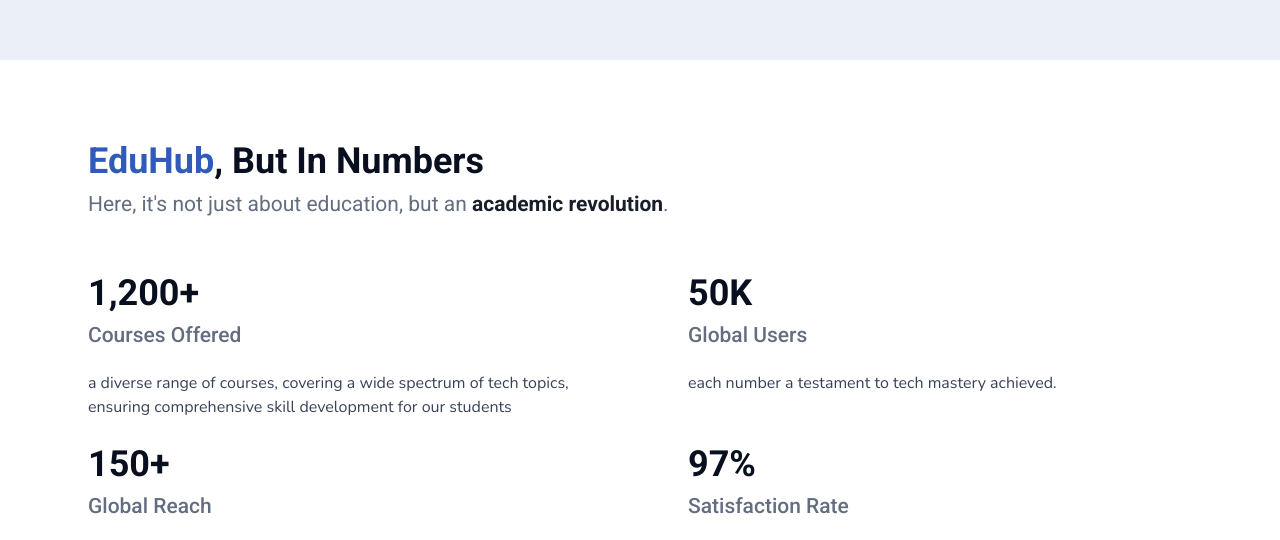
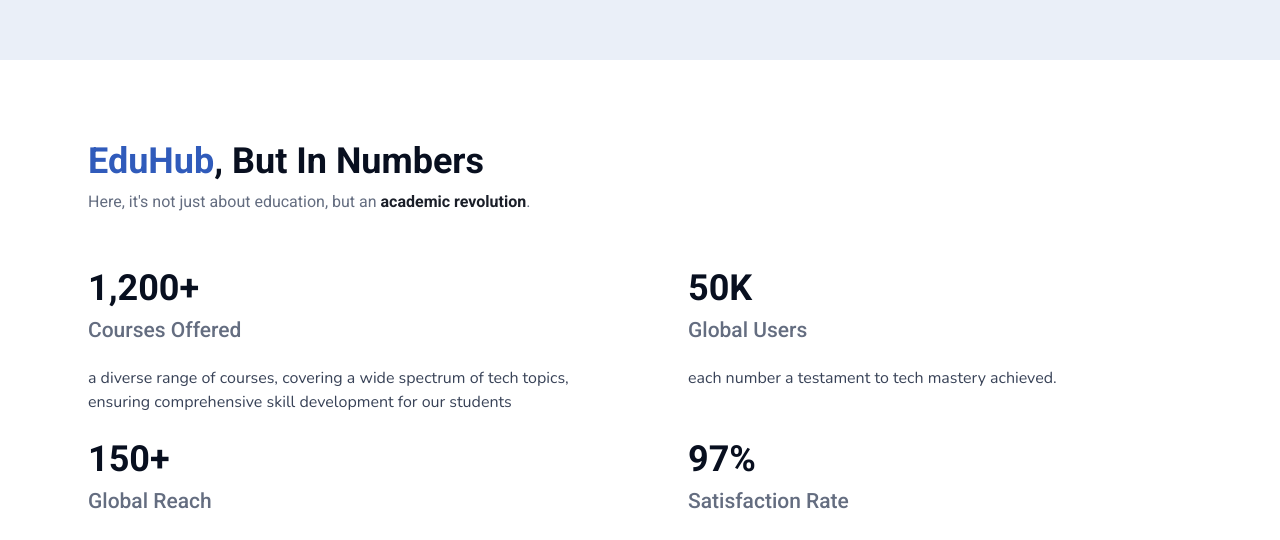
Before and after one commit to koayck/CAT201-Assignment-EduHub, a React (Vite) app: page / in a window 1280 px wide. Shown: the part 2887-3427 px from the top of the page. Built offline with nearby package versions, Linux system fonts and the light colour scheme.

Commit message:
💄 change subtitle text size to base for lg

```diff
--- a/src/components/Statistics.jsx
+++ b/src/components/Statistics.jsx
@@ -13,7 +13,7 @@
             <span className="text-primary-500">EduHub</span>, But In Numbers
           </h2>
           <p
-            className="mt-2 max-sm:text-center text-base md:text-lg text-grey-400 font-primary"
+            className="mt-2 max-sm:text-center text-base text-grey-400 font-primary"
             data-aos="fade-up"
             data-aos-delay="200"
           >
--- a/src/components/Team.jsx
+++ b/src/components/Team.jsx
@@ -10,7 +10,7 @@
           <h2 className="text-xl md:text-2xl font-primary font-bold text-neutral-black text-center w-fit" data-aos="fade-up" data-aos-delay="100">
             Driving Forces Behind EduHub
           </h2>
-          <p className="mt-2 max-sm:text-center text-base md:text-lg text-grey-400 font-primary" data-aos="fade-up" data-aos-delay="200">
+          <p className="mt-2 max-sm:text-center text-base text-grey-400 font-primary" data-aos="fade-up" data-aos-delay="200">
             Meet the dynamic team driving EduHub's vision for mastery-focused
             tech education.
           </p>
```
